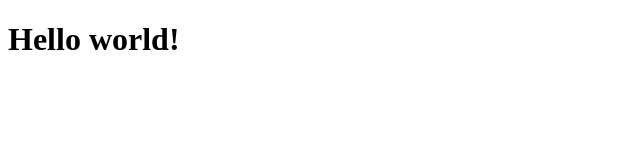
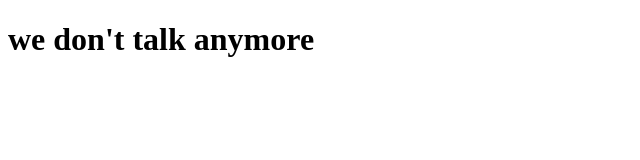
Before and after one commit to revou-fundamental-course/26-jun-23-gitnadine, a plain HTML site: page day 1.html in a window 1280 px wide. Shown: the whole page, without its empty margins (0-640 px from the left). Drawn offline with Linux system fonts and the light colour scheme.

Commit message:
third commit

```diff
--- a/day 1.html
+++ b/day 1.html
@@ -1,9 +1,9 @@
 <!DOCTYPE html>
 <html>
     <head>
-        <title>website ku</title>
+        <title>website pro</title>
     </head>
     <body>
-        <h1>Hello world!</h1>
+        <h1>we don't talk anymore</h1>
     </body>
 </html>
```
